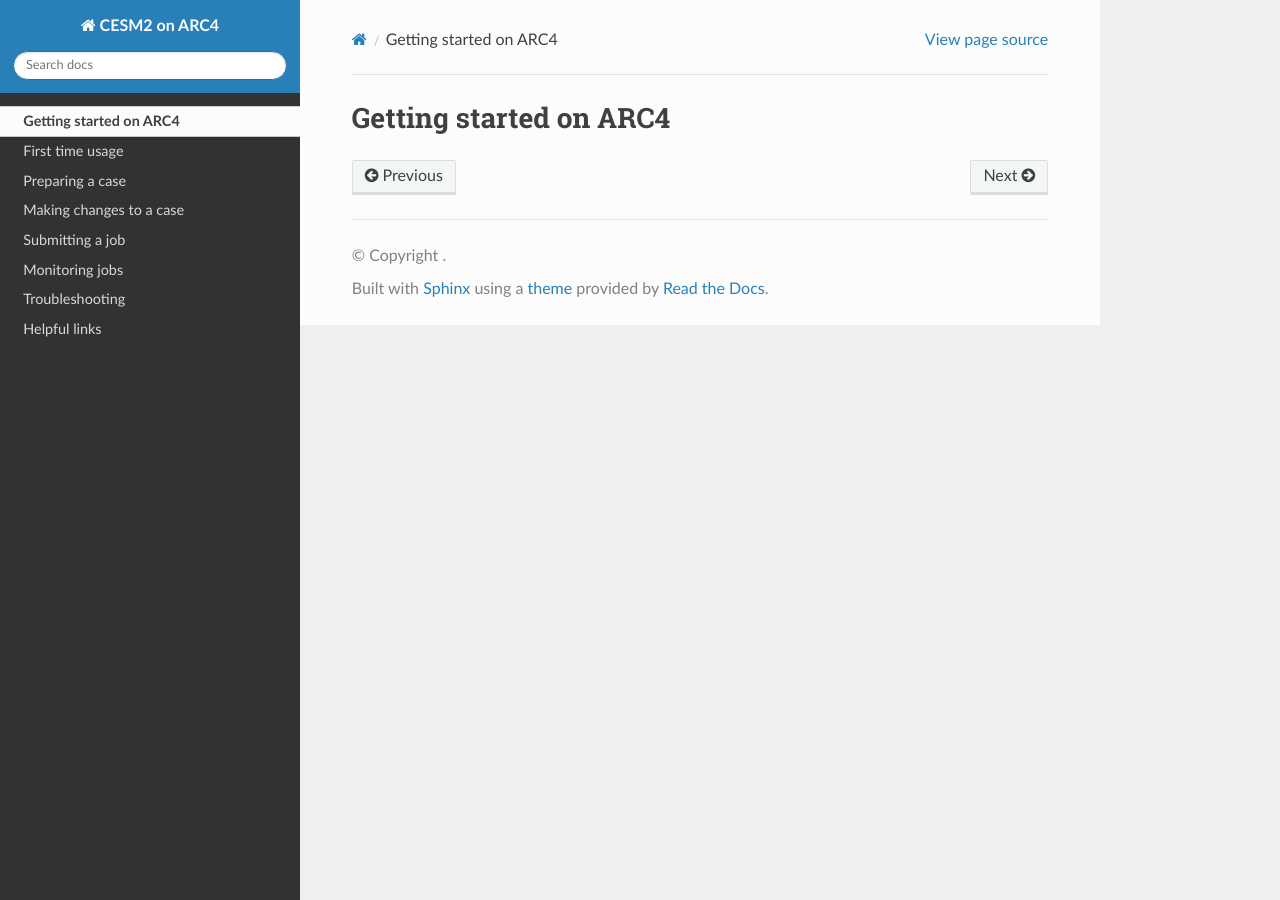
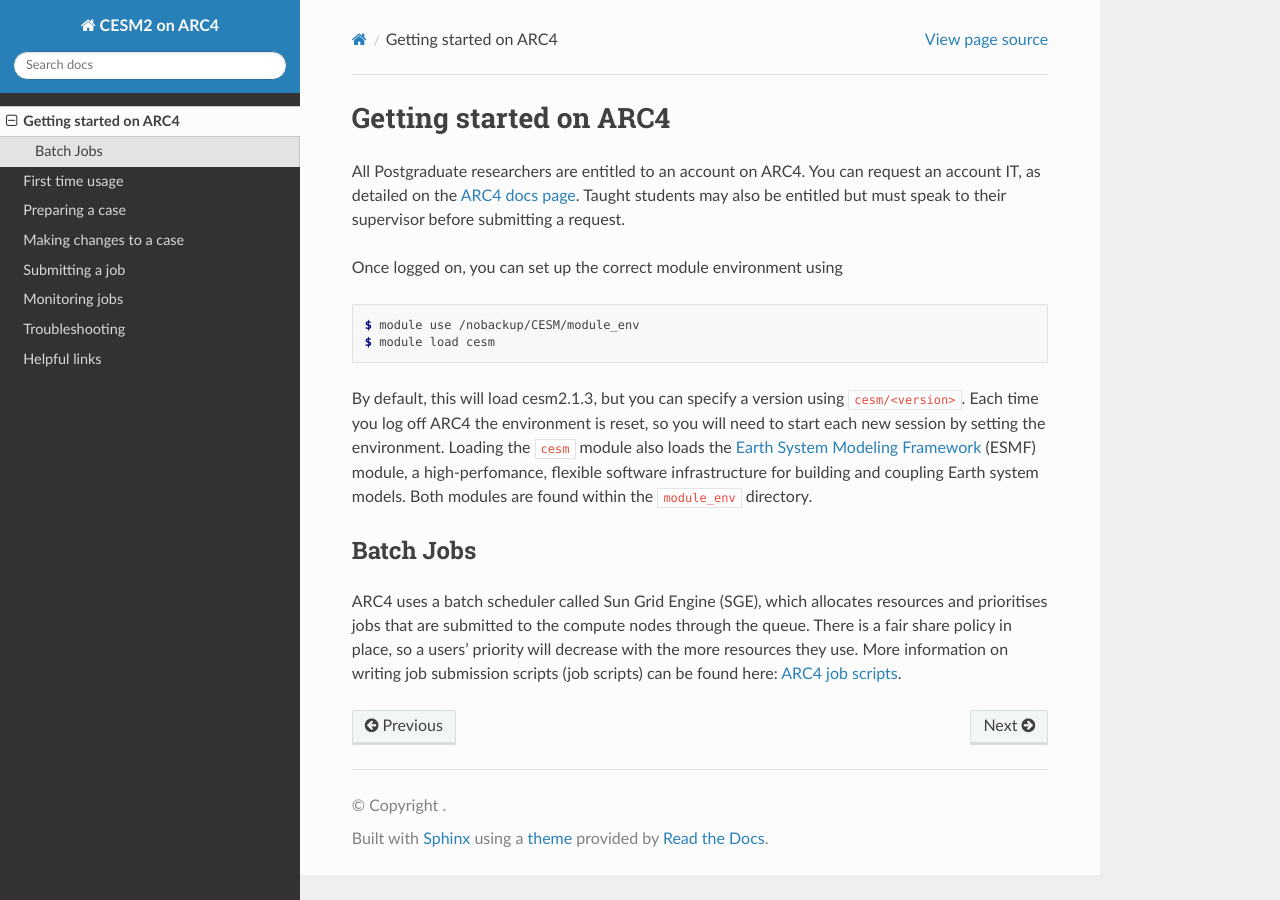
Before and after one commit to cemac-ccs/cesm2_arc4_rtd, a Sphinx documentation site: the page built from docs/source/start_arc4.rst, in a window 1280 px wide. Built offline with Sphinx 7.4.7 and the Read the Docs theme 2.0.0, drawn with Linux system fonts in a browser that asks for light colours.

Commit message:
Additions

```diff
--- a/docs/source/index.rst
+++ b/docs/source/index.rst
@@ -1,13 +1,10 @@
 CESM2.X on ARC4
 ===============
 
-The Community Earth System Model (`CESM <https://www.cesm.ucar.edu/>`_) is a coupled climate model. It has seven different components: atmosphere, ocean, river run off, sea ice, land ice. The Common Infrastructure for Modeling the Earth (CIME) is a python based tool for coupling these different aspects together. The latest release is CESM 2.1.3 using CIME 5.6. A pre-release of CESM 2.2.0 using CIME 5.8 is also currently available. Both are in the process of being ported to ARC4.
+The Community Earth System Model (`CESM <https://www.cesm.ucar.edu/>`_) is a coupled climate model. It has seven different components: atmosphere, ocean, river run off, sea ice, land ice. The Common Infrastructure for Modeling the Earth (CIME) is a python based tool for coupling these different aspects together. The latest release is CESM 2.1.3 using CIME 5.6.
 
 Advanced Research Computing node 4 (`ARC4 <https://arcdocs.leeds.ac.uk/welcome.html>`_) is the high performance computing facilities provided by the Research Computing group at the University of Leeds.
 
-.. note::
-
-  Both CESM 2.1.3 and CESM 2.2.0 are in the process of being ported to ARC4 by CEMAC. If you want use of the model, please contact CEMAC.
 
 Contents
 --------
--- a/docs/source/job_submit.rst
+++ b/docs/source/job_submit.rst
@@ -1,5 +1,5 @@
 Submitting a job
-===================================
+================
 
 To use ARC4 compute nodes, you can submit a job to the queue through a batch scheduler. It requires you to request the number of cores (or nodes), memory and time needed and pointing to the program you wish to run. The batch scheduler takes your resources into account and allocates your job a place in the queue. More information on writing job submission scripts (job scripts) can be found here: `ARC4 job scripts <https://arcdocs.leeds.ac.uk/usage/batchjob.html#job-scripts>`_.
 
--- a/docs/source/making_changes.rst
+++ b/docs/source/making_changes.rst
@@ -1,5 +1,5 @@
 Making changes to a case
-===================================
+========================
 
 After creating a new case, the CIME functions can be used to make changes to the case setup, such as changing the wallclock time, number of cores etc. ARC4 has a maximum job time limit of 24 hours and has 40 cores per node.
 
--- a/docs/source/monitoring.rst
+++ b/docs/source/monitoring.rst
@@ -1,5 +1,5 @@
 Monitoring jobs
-===================================
+===============
 
 You can check the status of all your jobs using the command
 
--- a/docs/source/start_arc4.rst
+++ b/docs/source/start_arc4.rst
@@ -1,2 +1,19 @@
 Getting started on ARC4
-===================================
+=======================
+
+All Postgraduate researchers are entitled to an account on ARC4. You can request an account IT, as detailed on the `ARC4 docs page <https://arcdocs.leeds.ac.uk/getting_started/request_hpc_acct.html>`_. Taught students may also be entitled but must speak to their supervisor before submitting a request.
+
+Once logged on, you can set up the correct module environment using
+
+.. code-block:: console
+
+	$ module use /nobackup/CESM/module_env
+	$ module load cesm
+
+By default, this will load cesm2.1.3, but you can specify a version using ``cesm/<version>``. Each time you log off ARC4 the environment is reset, so you will need to start each new session by setting the environment. Loading the ``cesm`` module also loads the `Earth System Modeling Framework <https://earthsystemmodeling.org/>`_ (ESMF) module, a high-perfomance, flexible software infrastructure for building and coupling Earth system models. Both modules are found within the ``module_env`` directory.
+
+
+Batch Jobs
+----------
+
+ARC4 uses a batch scheduler called Sun Grid Engine (SGE), which allocates resources and prioritises jobs that are submitted to the compute nodes through the queue. There is a fair share policy in place, so a users' priority will decrease with the more resources they use. More information on writing job submission scripts (job scripts) can be found here: `ARC4 job scripts <https://arcdocs.leeds.ac.uk/usage/batchjob.html#job-scripts>`_.
```
Also changed, not shown: docs/source/prepare_case.rst (+2 -9 lines).
